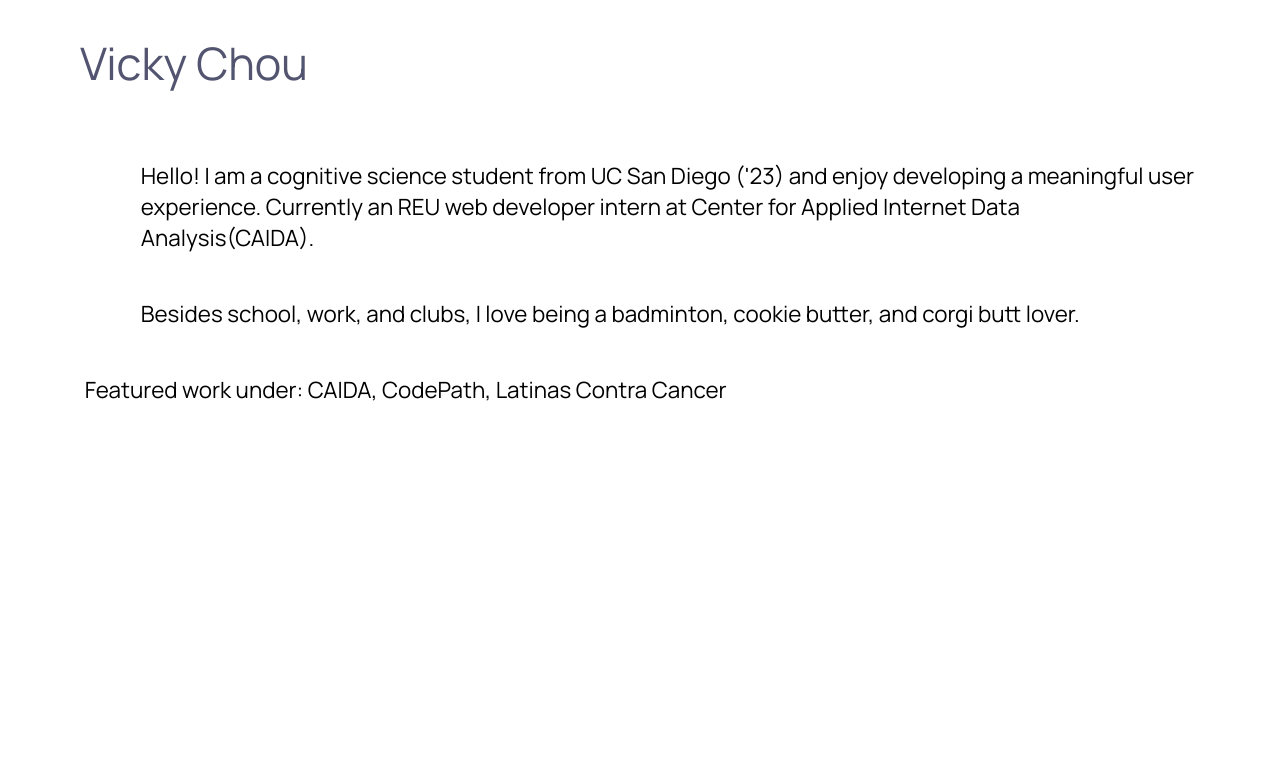
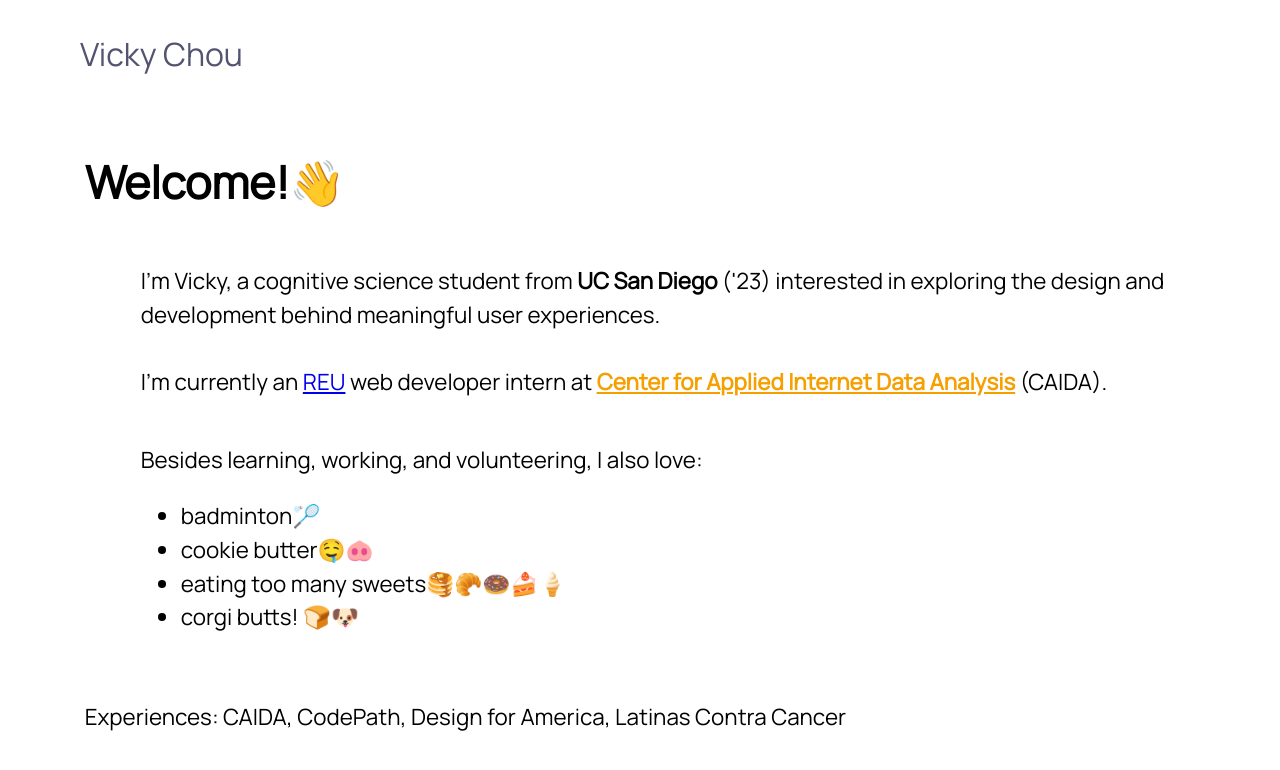
Before and after one commit to vchou105/vchou105.github.io, a React (Create React App) app: page / in a window 1280 px wide. Shown: the top 770 px of the page. Built offline with nearby package versions, Linux system fonts and the light colour scheme.

Commit message:
reformatted landing page

```diff
--- a/src/components/Home.js
+++ b/src/components/Home.js
@@ -5,12 +5,30 @@ function Home() {
 
     return (
         <div className="landing">
+            <h1>Welcome!👋</h1>
             <div className="intro">
-                <p>Hello! I am a cognitive science student from UC San Diego ('23) and enjoy developing a meaningful user experience. Currently an REU web developer intern at Center for Applied Internet Data Analysis(CAIDA).</p>
-                <p>Besides school, work, and clubs, I love being a badminton, cookie butter, and corgi butt lover.</p>
+                <div className='cols'>
+                    <p className="">I'm Vicky, a cognitive science student from <strong>UC San Diego</strong> ('23) interested in exploring the design and development behind meaningful user experiences.
+                    <br/><br/>
+                    I'm currently an <a href="https://beta.nsf.gov/funding/opportunities/research-experiences-undergraduates-reu">
+                        REU</a> web developer intern at <a href="https://www.caida.org/" className='caida'>
+                            <strong>Center for Applied Internet Data Analysis</strong></a> (CAIDA).
+                    </p>
+
+                </div>
+                <p>Besides learning, working, and volunteering, I also love:
+                    <ul>
+                        <li>badminton🏸</li>
+                        <li>cookie butter🤤🐽</li>
+                        <li>eating too many sweets🥞🥐🍩🍰🍦</li>
+                        <li>corgi butts! 🍞🐶</li>
+                    </ul>
+                    {/* <span>My hobbies summed up in 3 emojis:</span> */}
+                </p>
             </div>
             <div className="experience">
-                Featured work under: CAIDA, CodePath, Latinas Contra Cancer
+                Experiences: CAIDA, CodePath, Design for America, Latinas Contra Cancer
+
             </div>
         </div>
     )
--- a/src/css/Home.css
+++ b/src/css/Home.css
@@ -18,6 +18,24 @@ body {
     flex-direction: column;
 }
 
+.caida {
+    color: rgb(245, 159, 0);
+}
+
+p {
+    line-height: 1.5em;
+}
+
+.cols {
+    display: flex;
+    flex-direction: row;
+    justify-content: space-between;
+}
+
+.equal-width {
+    width: 60%;
+}
+
 .experience{
     margin-top: 1em;
 }
--- a/src/css/Nav.css
+++ b/src/css/Nav.css
@@ -5,7 +5,7 @@
 
 .name {
     color: #525470;
-    font-size: 2em;
+    font-size: 2rem;
     /* text-align: left; */
     margin-left: 2.5rem;
     text-decoration: none;
```
